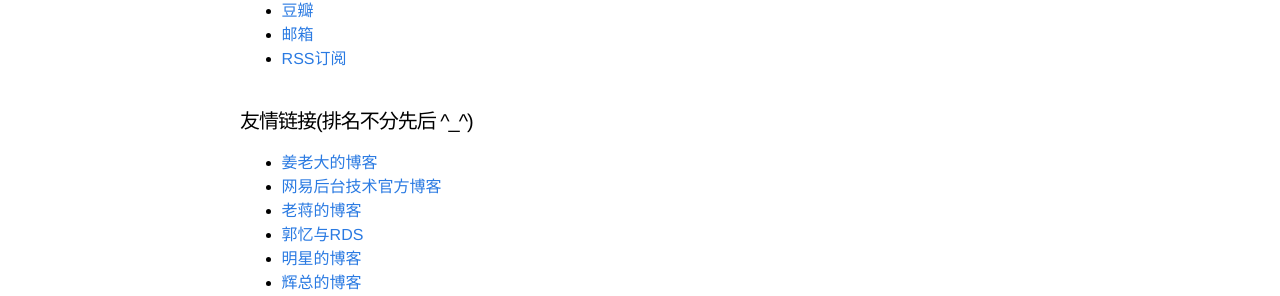
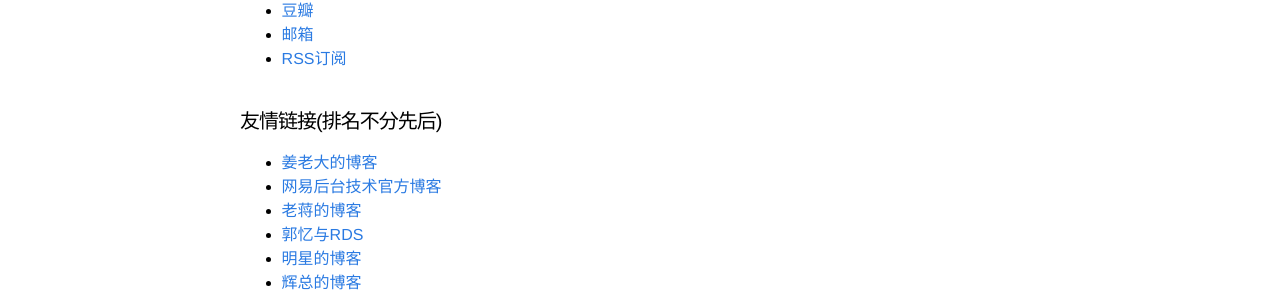
Before and after one commit to SteNicholas/openinx.github.io, a Jekyll site: the page built from about.md, in a window 1280 px wide. Shown: the part 771-1067 px from the top of the page. Built offline with Jekyll 4.4.1, drawn with Linux system fonts in a browser that asks for light colours; Markdown is read by kramdown in place of the engine named in the settings.

```diff
--- a/about.md
+++ b/about.md
@@ -32,7 +32,7 @@ permalink: /about/
 * <a href="mailto:{{ site.email }}">邮箱</a>
 * [RSS订阅](/feed.xml)
 
-#### 友情链接(排名不分先后 ^_^)
+#### 友情链接(排名不分先后)
 
 * [姜老大的博客](http://www.innomysql.net/)
 * [网易后台技术官方博客](http://www.bitstech.net/)
```
